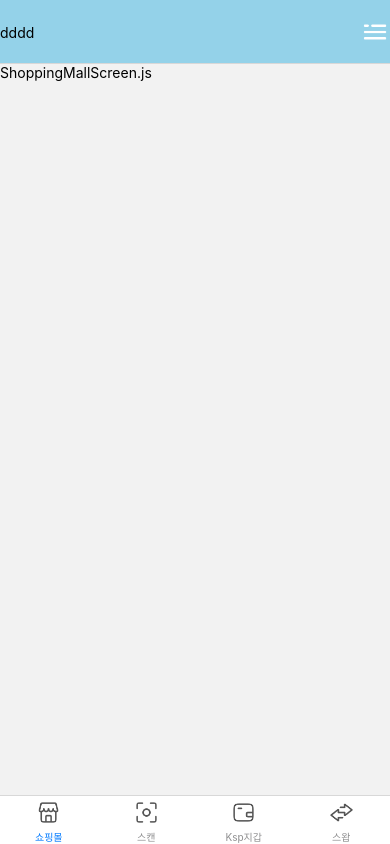
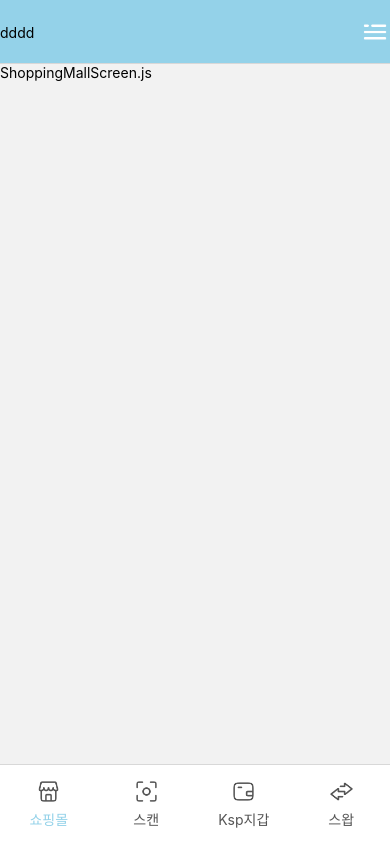
Before and after one commit to lhjwork/Ksp_rn, a React Native app: screen /BottomTabs in a window 390 px wide. Built offline with nearby package versions, Linux system fonts and the light colour scheme.

Commit message:
bottomTab 수벙

```diff
--- a/src/navigations/BottomTabs.js
+++ b/src/navigations/BottomTabs.js
@@ -22,6 +22,10 @@ const BottomTabs = () => {
   return (
     <Tab.Navigator
       screenOptions={{
+        tabBarActiveTintColor: '#94D2E9',
+        tabBarInactiveTintColor: '#555555',
+        tabBarStyle: {height: 80, paddingBottom: 15, paddingTop: 8},
+        tabBarLabelStyle: {fontSize: 14, lineHeight: 19},
         headerStyle: {
           backgroundColor: '#94D2E9',
         },
```
